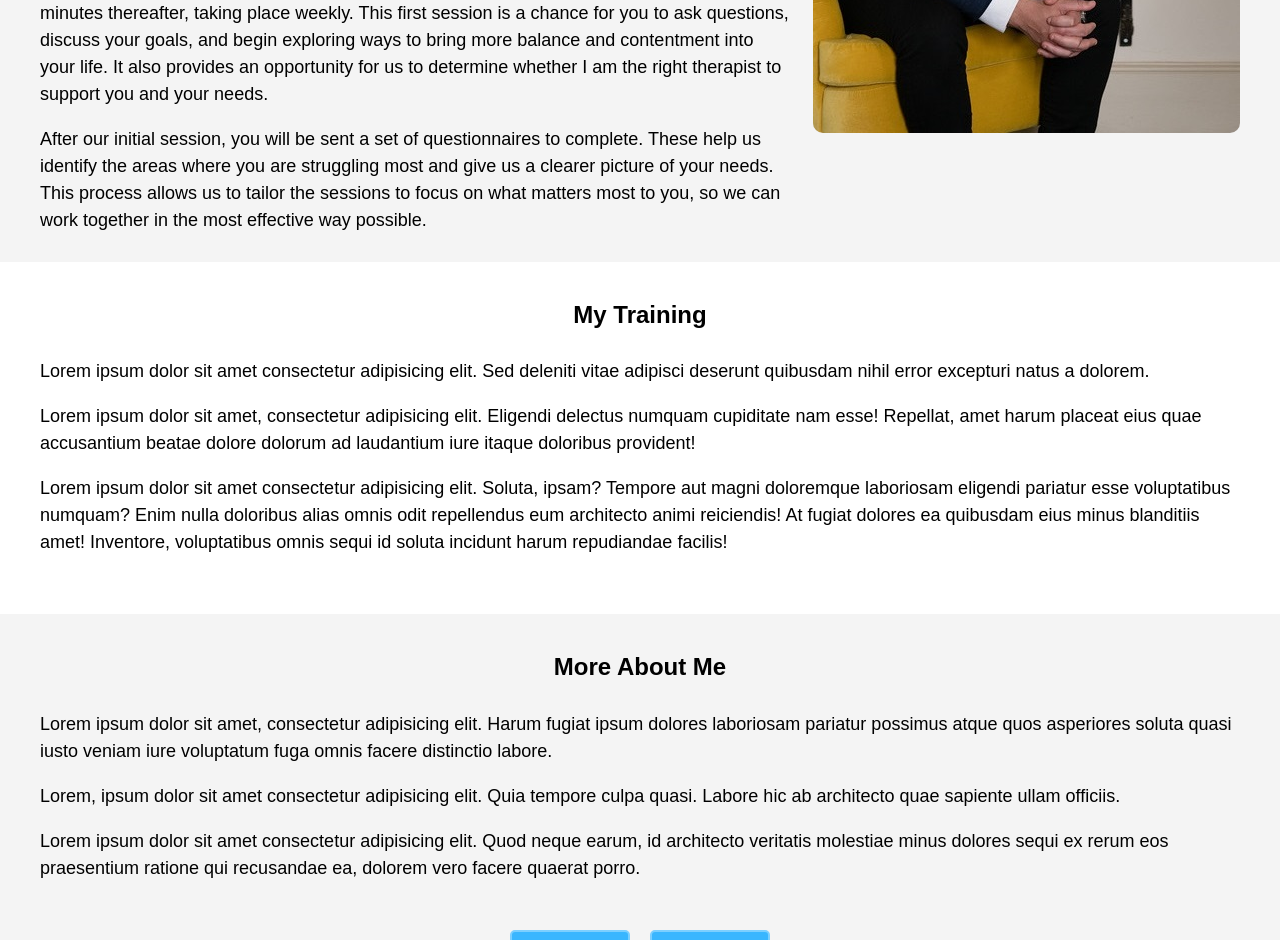
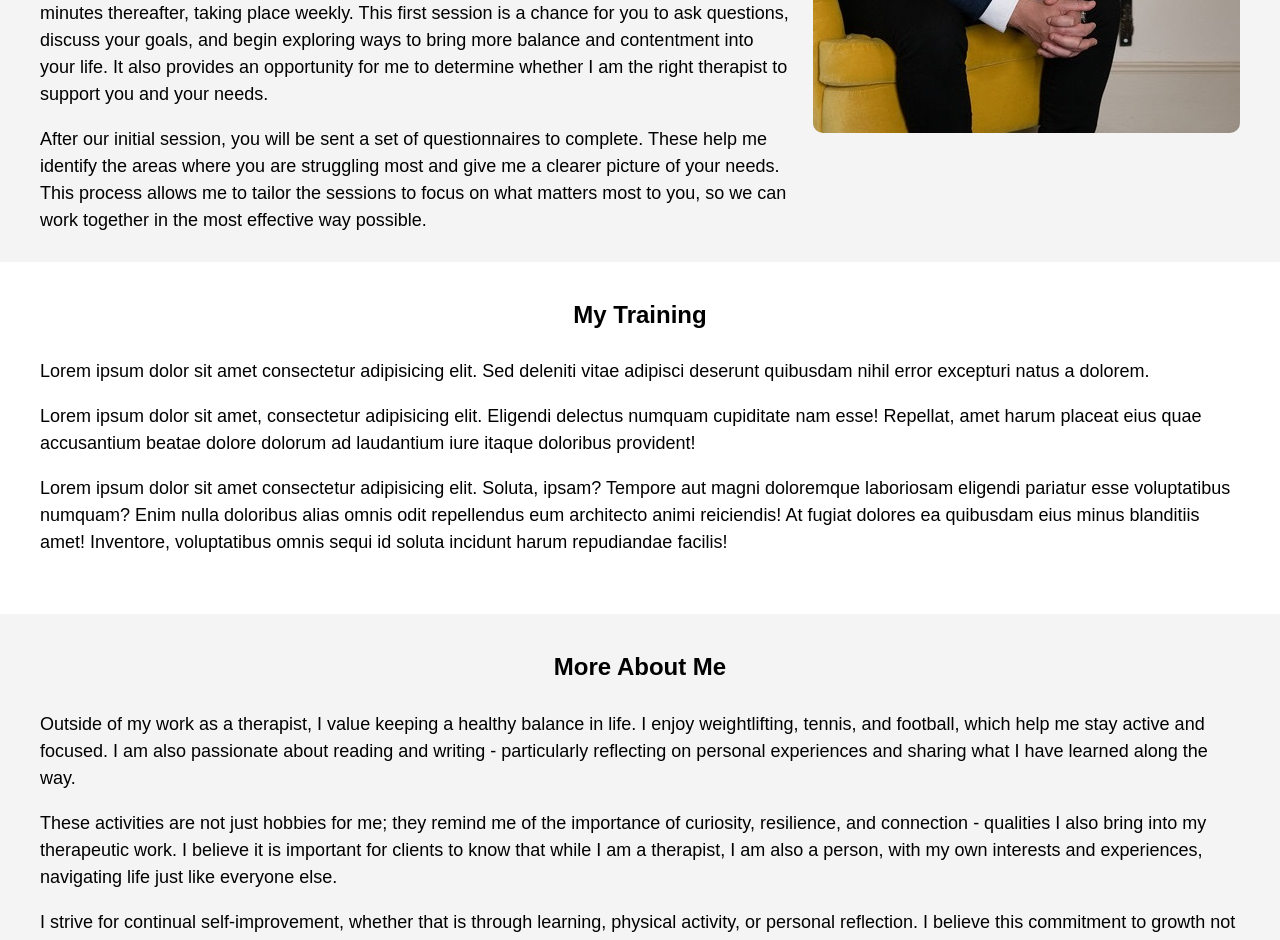
Before and after one commit to SasanTazayoni/integrate-therapy, a React (Vite) app: page /about in a window 1280 px wide. Shown: the part 620-1560 px from the top of the page. Built offline with nearby package versions, Linux system fonts and the light colour scheme; a web font is replaced by a local one.

Commit message:
Update 'More About Me' section on About page

```diff
--- a/src/pages/About.tsx
+++ b/src/pages/About.tsx
@@ -44,14 +44,14 @@ export default function About() {
                 place weekly. This first session is a chance for you to ask
                 questions, discuss your goals, and begin exploring ways to bring
                 more balance and contentment into your life. It also provides an
-                opportunity for us to determine whether I am the right therapist
+                opportunity for me to determine whether I am the right therapist
                 to support you and your needs.
               </p>
               <p>
                 After our initial session, you will be sent a set of
-                questionnaires to complete. These help us identify the areas
-                where you are struggling most and give us a clearer picture of
-                your needs. This process allows us to tailor the sessions to
+                questionnaires to complete. These help me identify the areas
+                where you are struggling most and give me a clearer picture of
+                your needs. This process allows me to tailor the sessions to
                 focus on what matters most to you, so we can work together in
                 the most effective way possible.
               </p>
@@ -100,21 +100,25 @@ export default function About() {
           <h3 className="block__header">More About Me</h3>
           <div>
             <p>
-              Lorem ipsum dolor sit amet, consectetur adipisicing elit. Harum
-              fugiat ipsum dolores laboriosam pariatur possimus atque quos
-              asperiores soluta quasi iusto veniam iure voluptatum fuga omnis
-              facere distinctio labore.
+              Outside of my work as a therapist, I value keeping a healthy
+              balance in life. I enjoy weightlifting, tennis, and football,
+              which help me stay active and focused. I am also passionate about
+              reading and writing - particularly reflecting on personal
+              experiences and sharing what I have learned along the way.
             </p>
             <p>
-              Lorem, ipsum dolor sit amet consectetur adipisicing elit. Quia
-              tempore culpa quasi. Labore hic ab architecto quae sapiente ullam
-              officiis.
+              These activities are not just hobbies for me; they remind me of
+              the importance of curiosity, resilience, and connection -
+              qualities I also bring into my therapeutic work. I believe it is
+              important for clients to know that while I am a therapist, I am
+              also a person, with my own interests and experiences, navigating
+              life just like everyone else.
             </p>
             <p>
-              Lorem ipsum dolor sit amet consectetur adipisicing elit. Quod
-              neque earum, id architecto veritatis molestiae minus dolores sequi
-              ex rerum eos praesentium ratione qui recusandae ea, dolorem vero
-              facere quaerat porro.
+              I strive for continual self-improvement, whether that is through
+              learning, physical activity, or personal reflection. I believe
+              this commitment to growth not only benefits me but also enhances
+              the way I support others in their own journeys.
             </p>
           </div>
 
```
